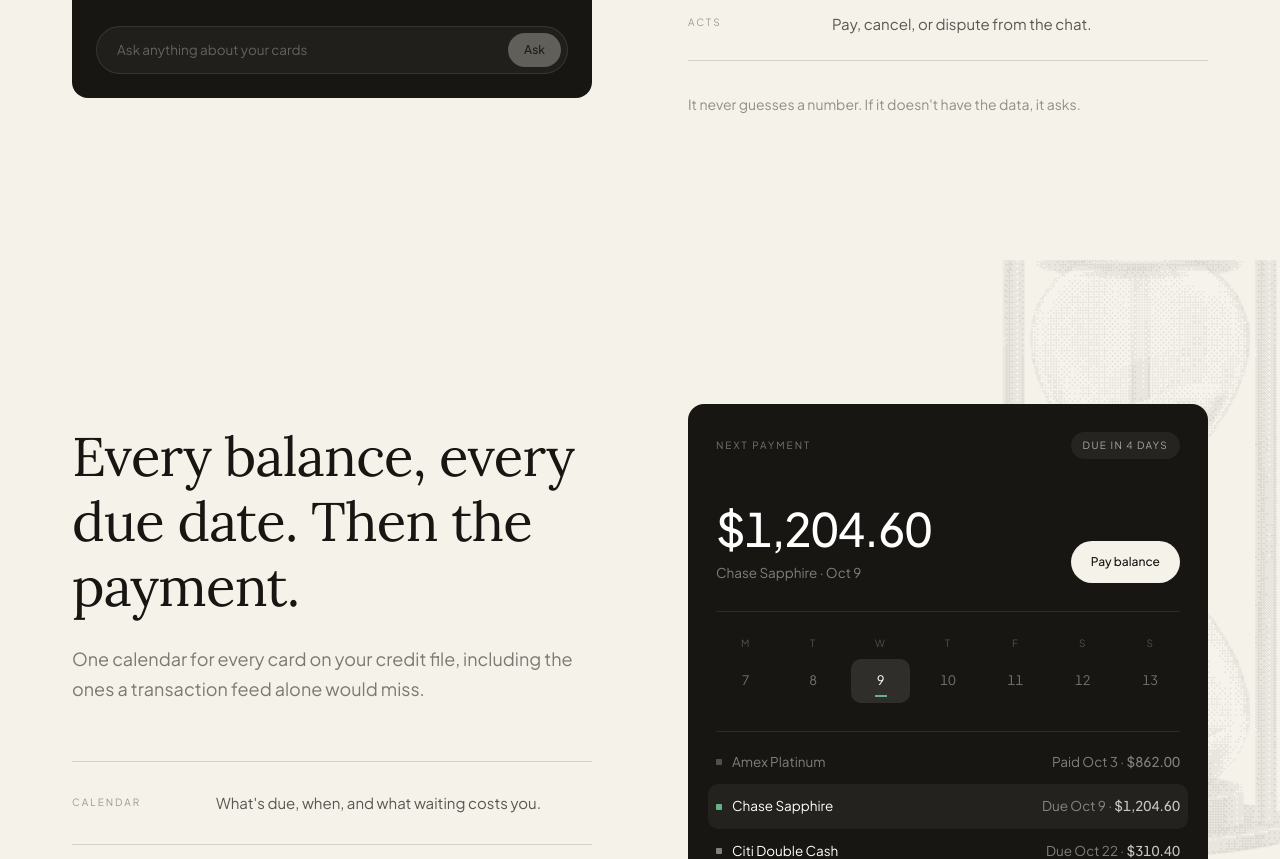
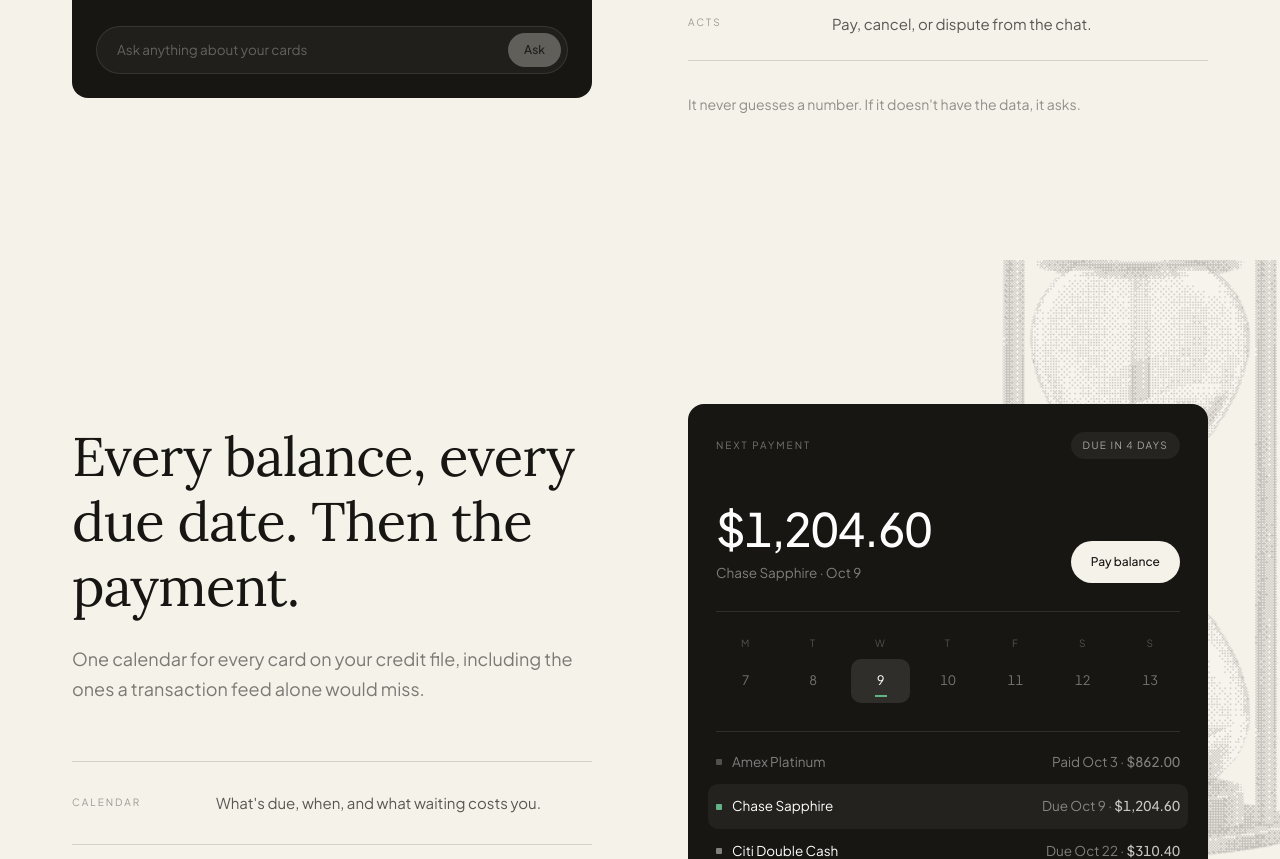
Before and after one commit to thisisanshrastogi/amalgam, a React (Vite) app: page / in a window 1280 px wide. Shown: the part 2560-3419 px from the top of the page. Built offline with nearby package versions, Linux system fonts and the light colour scheme.

Commit message:
opacity shift

```diff
--- a/src/components/CardsAndBillPay.jsx
+++ b/src/components/CardsAndBillPay.jsx
@@ -177,7 +177,7 @@ export default function CardsAndBillPay() {
             src="/hourglassless.png"
             alt=""
             aria-hidden="true"
-            className="hourglass-parallax w-full h-auto opacity-[0.1]"
+            className="hourglass-parallax w-full h-auto opacity-[0.2]"
           />
         </div>
       </div>
```
Lines whose indentation alone changed are shown as unchanged.
